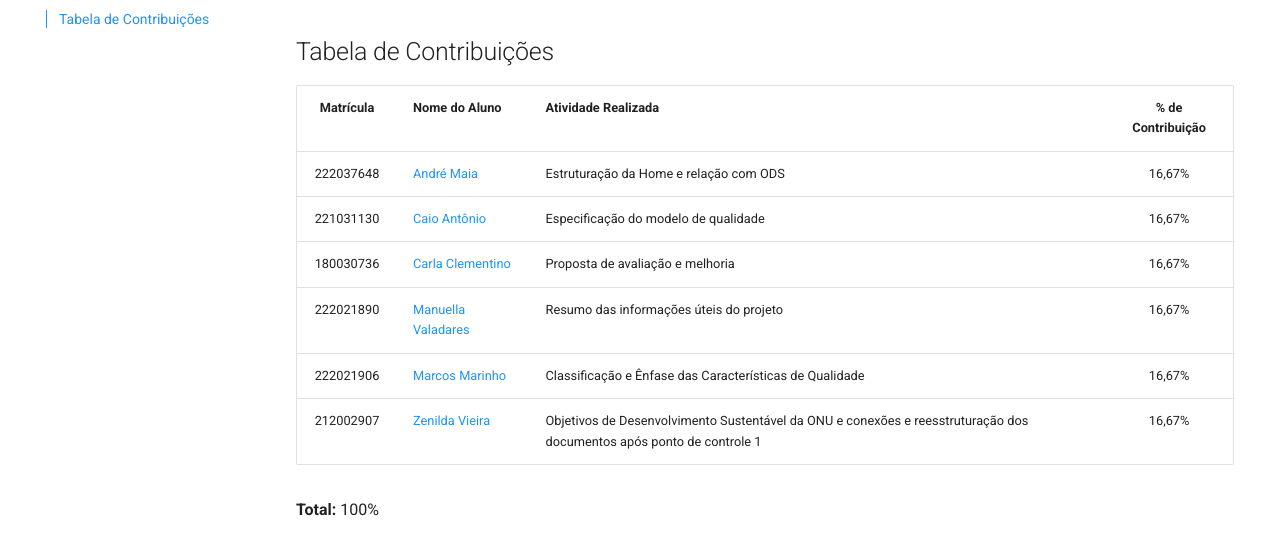
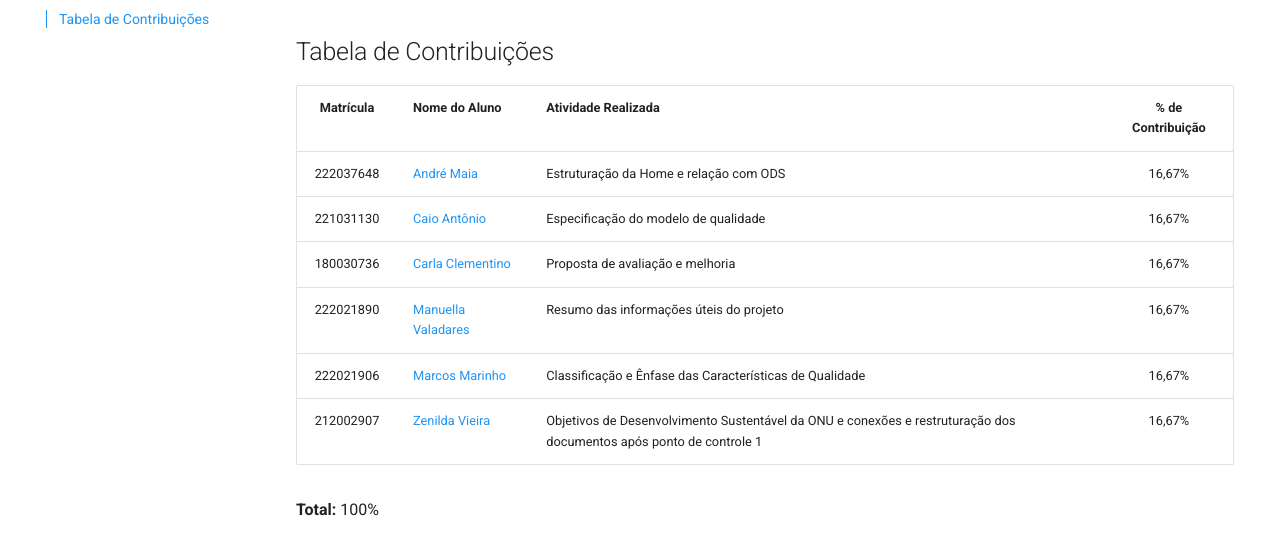
Before and after one commit to FCTE-Qualidade-de-Software-1/2025-2_T01_ADELE-GOLDSTINE, an MkDocs documentation site: the page built from docs/contribuicoes/fase-1.md, in a window 1280 px wide. Shown: the part 194-732 px from the top of the page. Built offline with MkDocs 1.6.1 and Material for MkDocs 9.7.7, drawn with Linux system fonts in a browser that asks for light colours; comment, search, counter and statistics services are not loaded.

Commit message:
correção ortográfica

```diff
--- a/docs/contribuicoes/fase-1.md
+++ b/docs/contribuicoes/fase-1.md
@@ -9,6 +9,6 @@
 | 180030736 | [Carla Clementino](https://github.com/ccarlaa)         | Proposta de avaliação e melhoria                           |      16,67%       |
 | 222021890 | [Manuella Valadares](https://github.com/manuvaladares) | Resumo das informações úteis do projeto                    |      16,67%       |
 | 222021906 | [Marcos Marinho](https://github.com/devMarcosVM)       | Classificação e Ênfase das Características de Qualidade    |      16,67%       |
-| 212002907 | [Zenilda Vieira](https://github.com/ZenildaVieira)     | Objetivos de Desenvolvimento Sustentável da ONU e conexões e reesstruturação dos documentos após ponto de controle 1 |      16,67%       |
+| 212002907 | [Zenilda Vieira](https://github.com/ZenildaVieira)     | Objetivos de Desenvolvimento Sustentável da ONU e conexões e restruturação dos documentos após ponto de controle 1 |      16,67%       |
 
 **Total:** 100%
```
